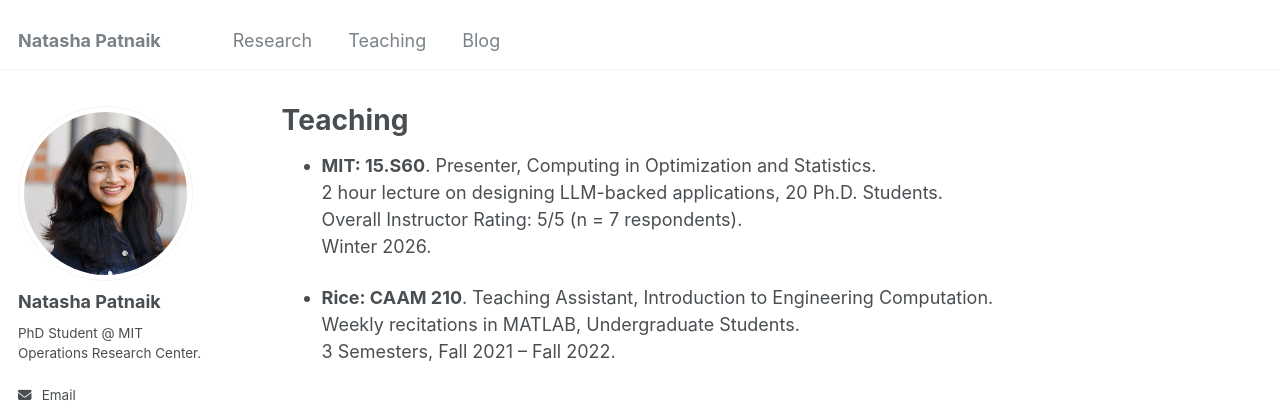
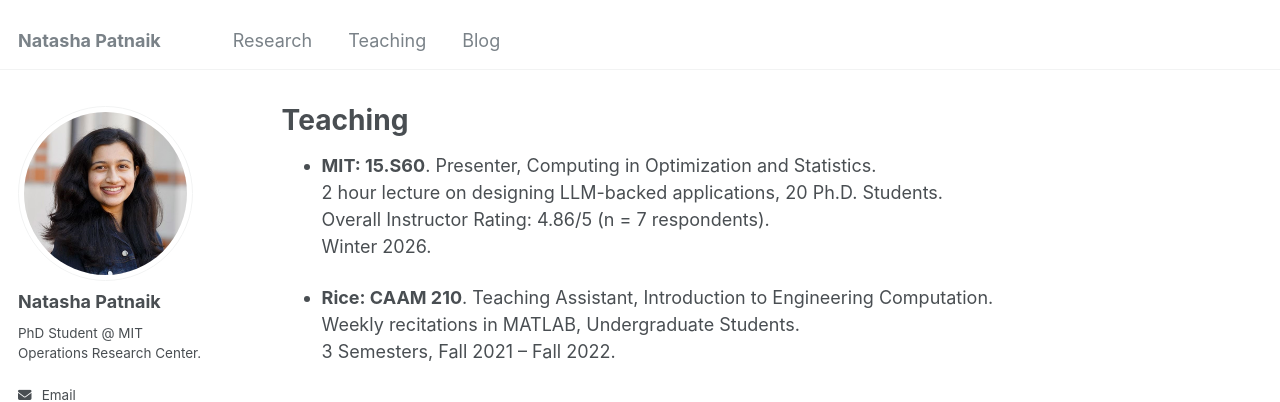
Before and after one commit to natasha-patnaik-321/natasha-patnaik-321.github.io, a Jekyll site: the page built from _pages/teaching.md, in a window 1280 px wide. Shown: the top 402 px of the page. Built offline with Jekyll 4.4.1, drawn with Linux system fonts in a browser that asks for light colours; some web fonts are replaced.

Commit message:
Typo in instructor rating.

```diff
--- a/_pages/teaching.md
+++ b/_pages/teaching.md
@@ -7,7 +7,7 @@ author_profile: true
 
 - **MIT: 15.S60**. Presenter, Computing in Optimization and Statistics. \
   2 hour lecture on designing LLM-backed applications, 20 Ph.D. Students. \
-  Overall Instructor Rating: 5/5 (n = 7 respondents). \
+  Overall Instructor Rating: 4.86/5 (n = 7 respondents). \
   Winter 2026.
 
 - **Rice: CAAM 210**. Teaching Assistant, Introduction to Engineering Computation. \
```
